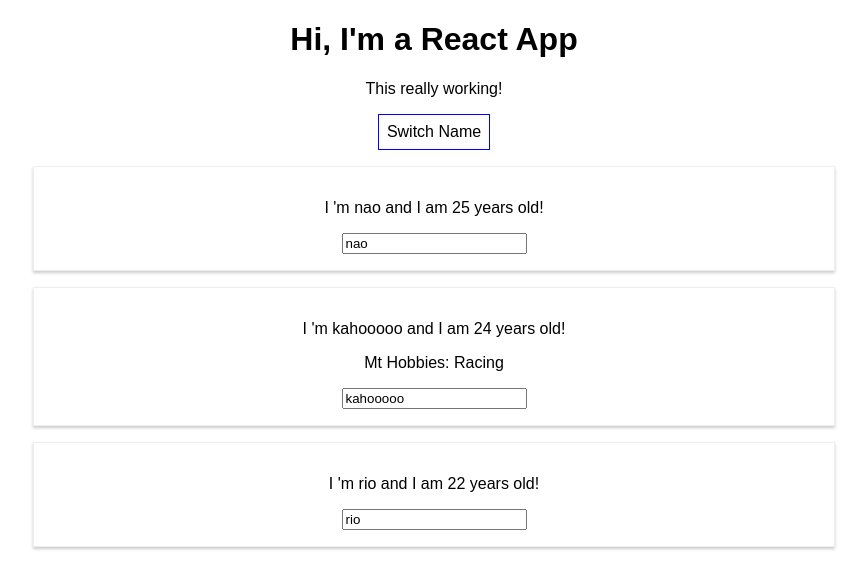
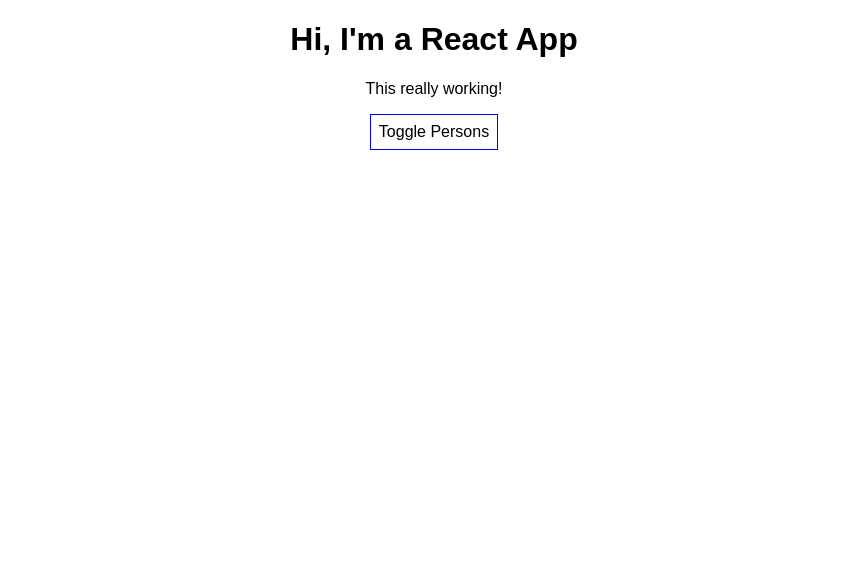
Before and after one commit to naoyasu3/react-study, a React (Create React App) app: page / in a window 1280 px wide. Shown: the top 588 px of the page, without its empty margins (206-1073 px from the left). Built offline with nearby package versions, Linux system fonts and the light colour scheme.

Commit message:
条件分岐

```diff
--- a/src/App.js
+++ b/src/App.js
@@ -10,10 +10,10 @@
       { name: "rio", age: 22 },
     ],
     otherState: "some other value",
+    showPersons: false,
   };
 
   switchNameHandler = (newName) => {
-    //Don't DO this!!: fthis.state.persons[0].name = "naooooooooo!!!!";
     this.setState({
       persons: [
         { name: newName, age: 25 },
@@ -23,14 +23,19 @@
     });
   };
 
-  nameChangeHandler = (event) => {
+  nameChangedHandler = (event) => {
     this.setState({
       persons: [
-        { name: "nao", age: 25 },
-        { name: event.target.value, age: 24 },
-        { name: "rio", age: 22 },
+        { name: "Max", age: 28 },
+        { name: event.target.value, age: 29 },
+        { name: "Stephanie", age: 26 },
       ],
     });
+  };
+
+  togglePersonsHandler = () => {
+    const doesShow = this.state.showPersons;
+    this.setState({ showPersons: !doesShow });
   };
 
   render() {
@@ -42,23 +47,28 @@
       cursor: "pointer",
     };
 
+    let persons = null;
+
+    if (this.state.showPersons) {
+      persons = (
+        <div>
+          {this.state.persons.map(person => {
+            return <Person
+              name={person.name}
+              age ={person.age} />
+          })}
+        </div>
+      );
+    }
+
     return (
       <div className="App">
         <h1>Hi, I'm a React App</h1>
         <p>This really working!</p>
-        <button style={style} onClick={() => this.switchNameHandler("noayasudelax")}>
-          Switch Name
+        <button style={style} onClick={this.togglePersonsHandler}>
+          Toggle Persons
         </button>
-        <Person name={this.state.persons[0].name} age={this.state.persons[0].age} />
-        <Person
-          name={this.state.persons[1].name}
-          age={this.state.persons[1].age}
-          click={this.switchNameHandler.bind(this, "nao!!!!")}
-          changed={this.nameChangeHandler}
-        >
-          Mt Hobbies: Racing
-        </Person>
-        <Person name={this.state.persons[2].name} age={this.state.persons[2].age} />
+        {persons}
       </div>
     );
   }
--- a/src/Person/Person.js
+++ b/src/Person/Person.js
@@ -9,7 +9,7 @@
         I 'm {props.name} and I am {props.age} years old!
       </p>
       <p>{props.children}</p>
-      <input type="text" onChange={props.changed} value={props.name} />
+      <input type="text" onChange={props.changed} />
     </div>
   );
 };
```
Also changed, not shown: 1 other file (tests, documents, lock files or other folders).
